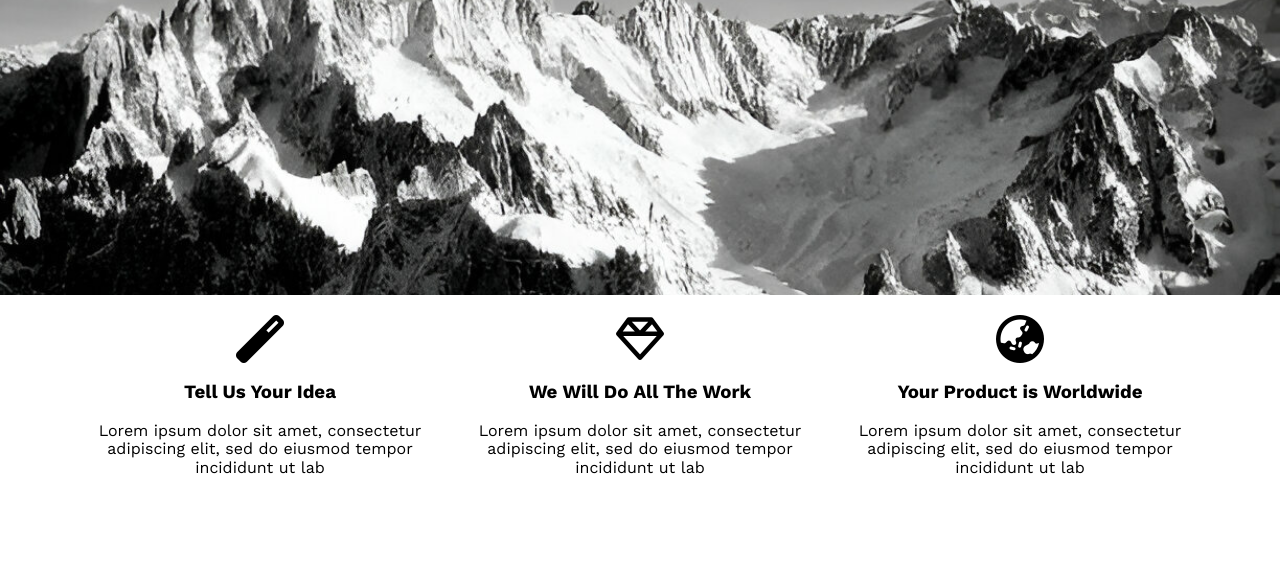
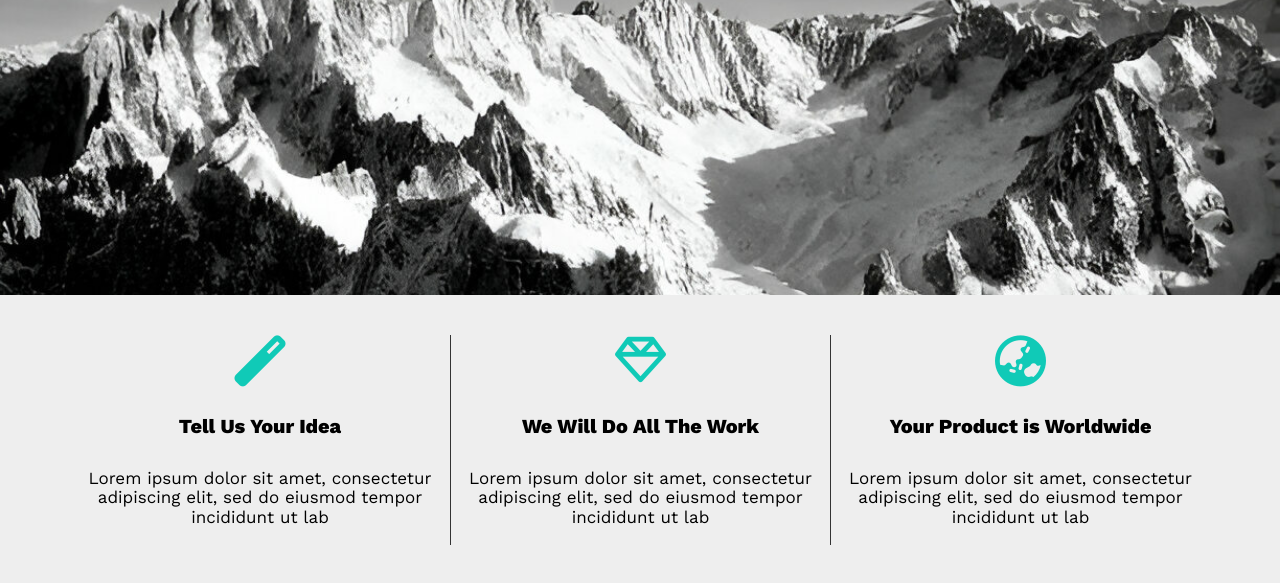
Before and after one commit to abokamal09/Leon, a plain HTML site: page index.html in a window 1280 px wide. Shown: the part 505-1088 px from the top of the page. Before the commit the page ends 1018 px from the top, so only its background shows below. Drawn offline with nearby package versions, Linux system fonts and the light colour scheme.

Commit message:
some edit in ui

```diff
--- a/css/style.css
+++ b/css/style.css
@@ -160,8 +160,10 @@ body {
 }
 
 .features {
-  padding: 20px;
+  padding: 40px;
   text-align: center;
+  background-color: #eee;
+  font-size: 17px;
 }
 
 .features .container {
@@ -169,6 +171,15 @@ body {
   grid-template-columns: repeat(auto-fill, minmax(300px, 1fr));
 }
 
+.features .feat:not(:first-child) {
+  border-left: 1px solid #333;
+}
+
+.features .feat h3 {
+  margin: 30px;
+  font-weight: 800;
+}
+
 i {
-
+  color: #10cab7;
 }
```
Also changed, not shown: 1 other file.
